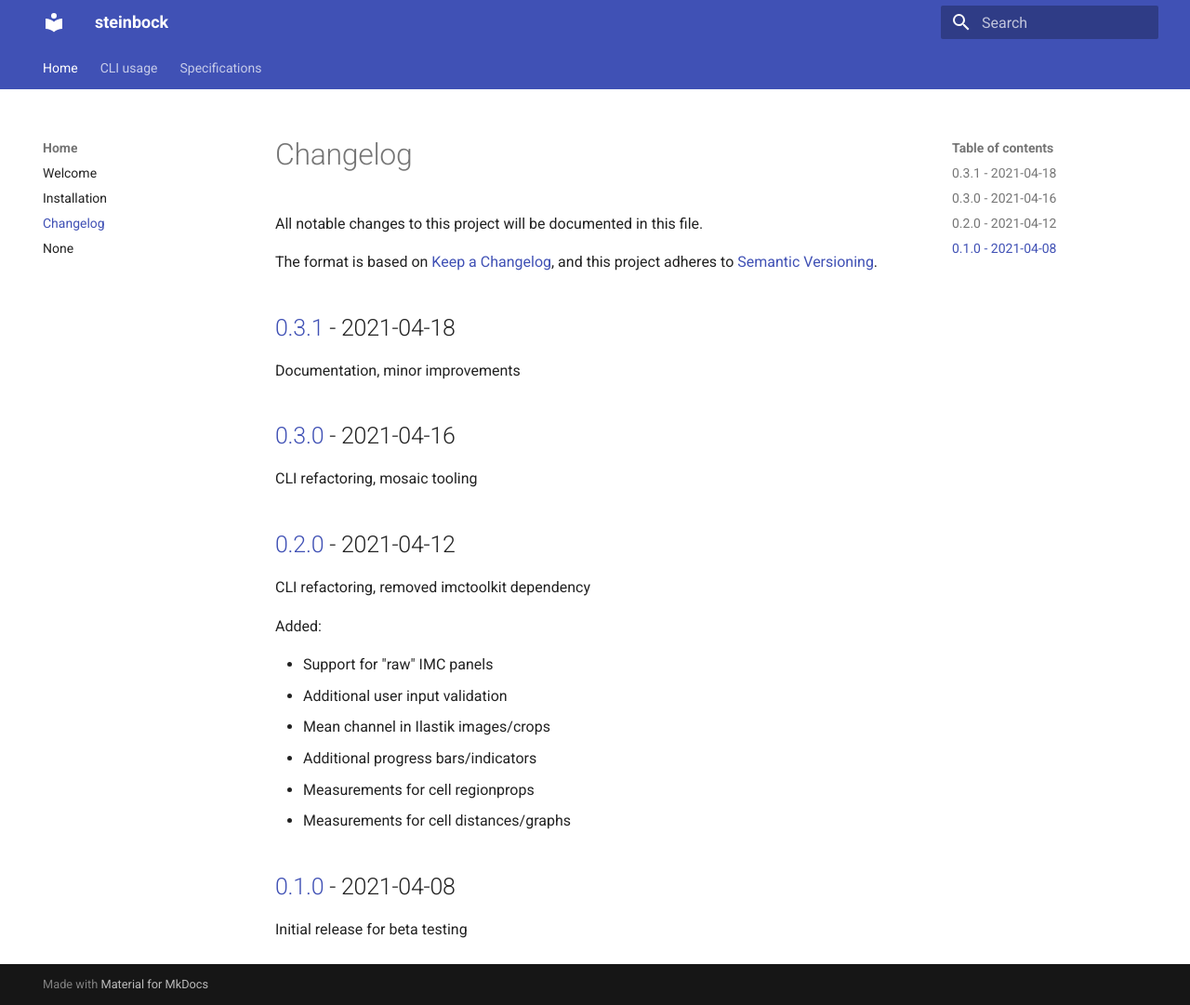
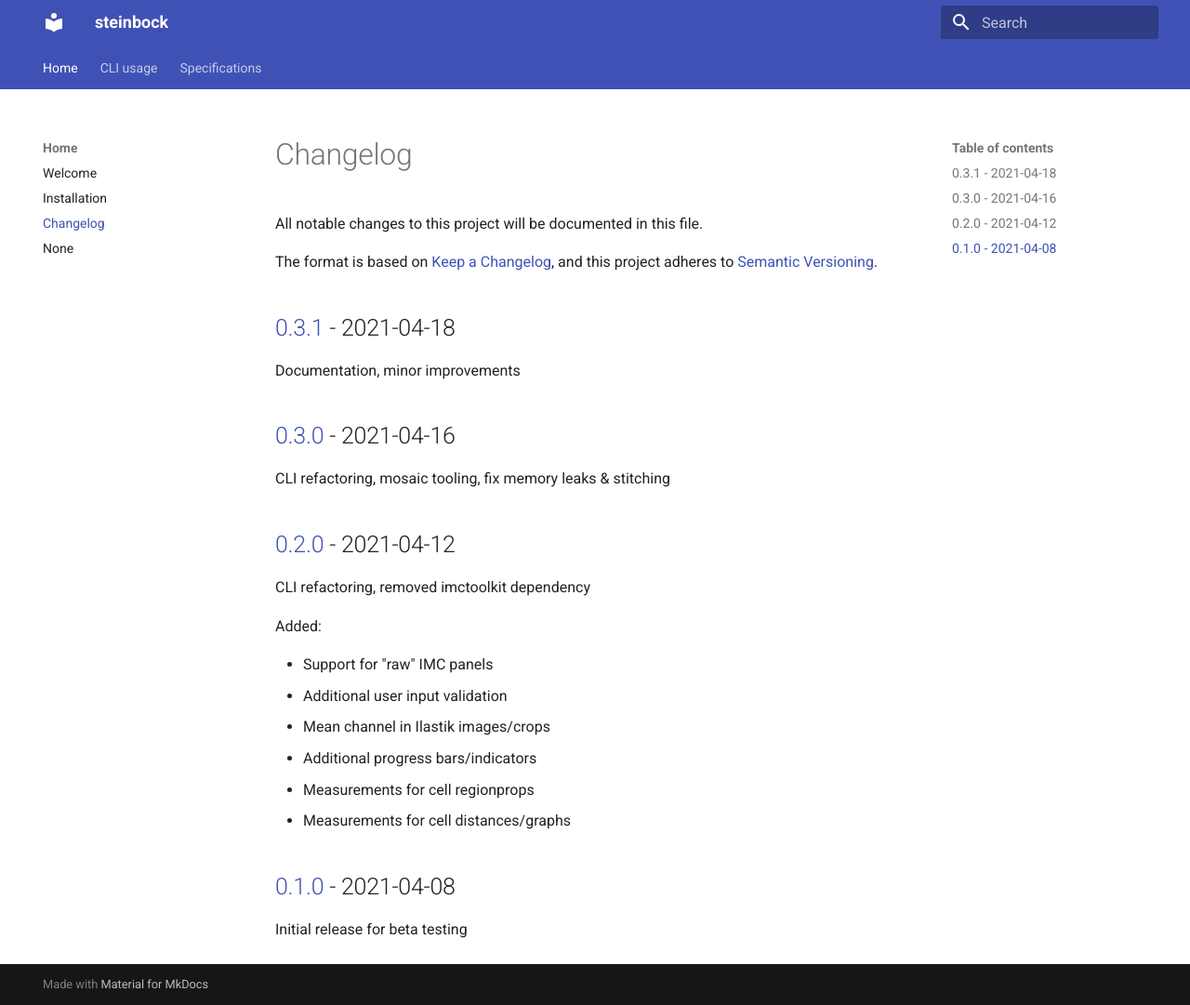
Before and after one commit to BodenmillerGroup/steinbock, an MkDocs documentation site: the page built from docs/changelog.md, in a window 1280 px wide and 1081 px high. Shown: the whole window at 93% size. Built offline with MkDocs 1.6.1 and Material for MkDocs 9.7.7, drawn with Linux system fonts in a browser that asks for light colours.

Commit message:
Updated changelog

```diff
--- a/docs/changelog.md
+++ b/docs/changelog.md
@@ -13,7 +13,7 @@ Documentation, minor improvements
 
 ## [0.3.0] - 2021-04-16
 
-CLI refactoring, mosaic tooling
+CLI refactoring, mosaic tooling, fix memory leaks & stitching
 
 
 ## [0.2.0] - 2021-04-12
```
